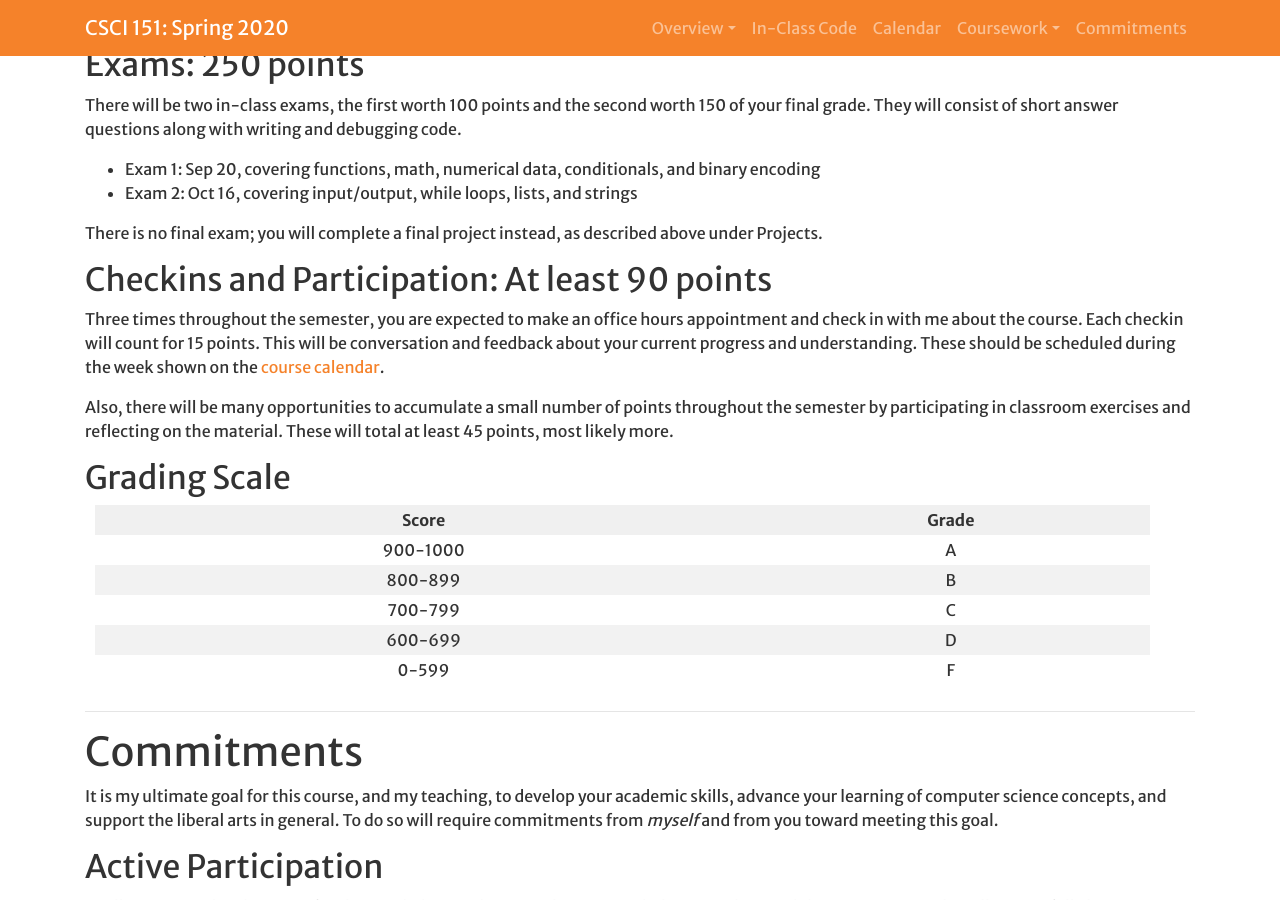
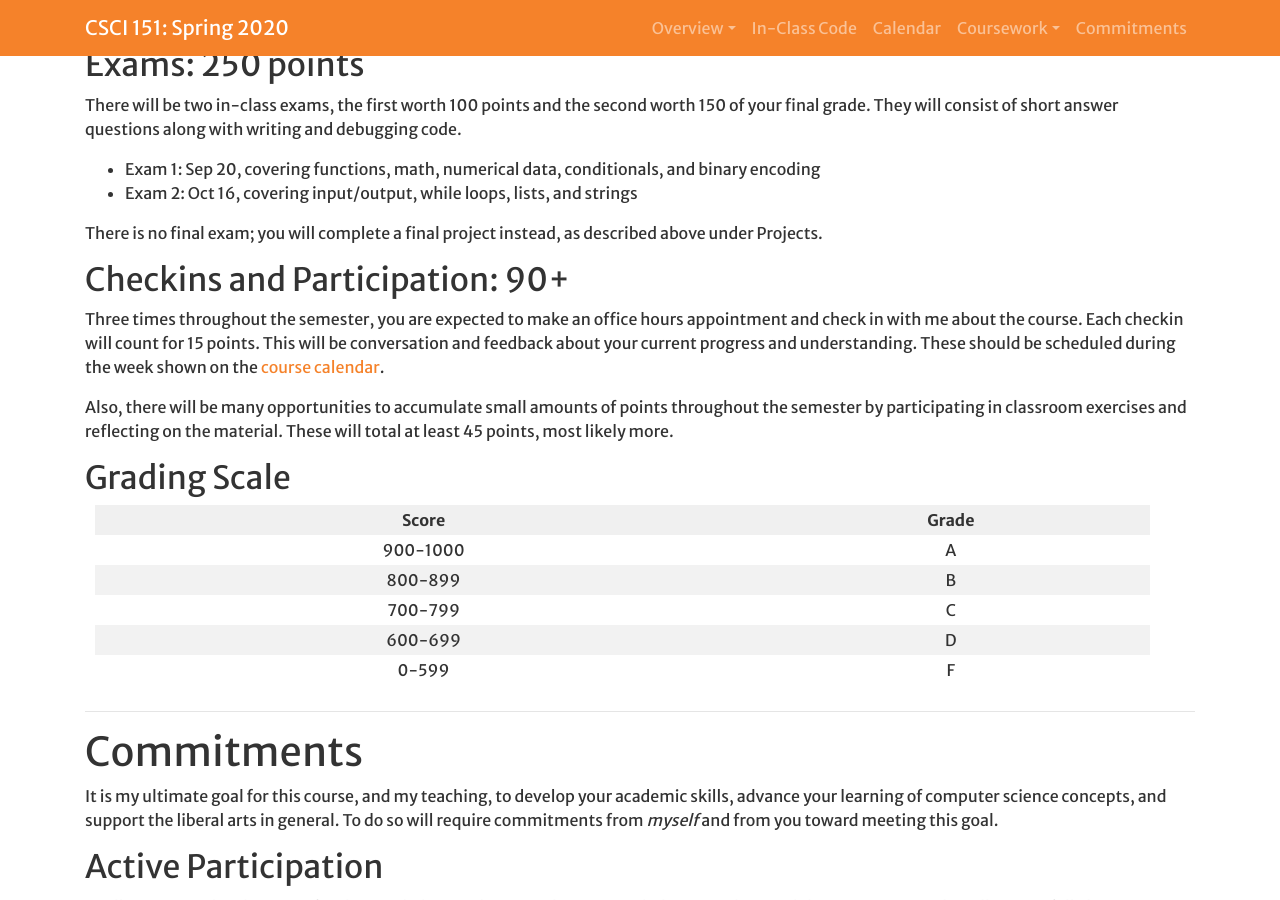
Before and after one commit to Hendrix-CS/csci151, a Jekyll site: the page built from index.md, in a window 1280 px wide and 900 px high, scrolled down 3023 px. Built offline with Jekyll 4.4.1, drawn with Linux system fonts in a browser that asks for light colours; a script that is not in the unit is left out; our own code applies the rules of GitHub Pages for plain Markdown files.

Commit message:
New resource images and links

```diff
--- a/_config.yml
+++ b/_config.yml
@@ -82,14 +82,17 @@
 
 resources:
   - name: Java
-    image: assets/images/pythonlogo.png
-    url: http://python.org
+    image: assets/images/java-logo.png
+    url: https://jdk.java.net/13/
   - name: IntelliJ
-    image: assets/images/azure.png
-    url: https://notebooks.azure.com/
+    image: assets/images/IntelliJ_IDEA_Logo.png
+    url: https://www.jetbrains.com/idea/
   - name: JavaFX
-    image: assets/images/pycharmlogo.png
-    url: https://www.jetbrains.com/pycharm/
+    image: assets/images/javafx.png
+    url: https://openjfx.io/
+  - name: SceneBuilder
+    image: assets/images/SceneBuilderLogo.png
+    url: https://gluonhq.com/products/scene-builder/
 
 extra-resources:
   - name: Java4Python
--- a/index.md
+++ b/index.md
@@ -103,7 +103,7 @@
 
 There is no final exam; you will complete a final project instead, as described above under Projects.
 
-## <a name="checkins">Checkins and Participation</a>: At least 90 points
+## <a name="checkins">Checkins and Participation</a>: 90+
 
 Three times throughout the semester, you are expected to
 make an office hours appointment and check in with me about the course. Each checkin
@@ -112,7 +112,7 @@
 These should be scheduled during the week shown
 on the [course calendar](https://app.teamgantt.com/public/projects/calendar/2020-01-05?ids=1972972&projectIds=1972972&publicKeys=bWZU5DuRsTN4&userResourceIds=0).
 
-Also, there will be many opportunities to accumulate a small number of points
+Also, there will be many opportunities to accumulate small amounts of points
 throughout the semester by participating in classroom exercises and
 reflecting on the material. These will total at least 45 points, most likely more.
 
```
Also changed, not shown: assets/images/IntelliJ_IDEA_Logo.png (added), assets/images/SceneBuilderLogo.png (added), assets/images/azure.png (deleted), assets/images/checkio_logo.png (deleted), assets/images/checkio_logo_small.png (deleted), assets/images/java-logo.png (added), assets/images/javafx.1.png (added), assets/images/javafx.png (added), assets/images/processing-logo.png (deleted), assets/images/pycharmlogo.png (deleted), assets/images/python_tutor.png (deleted), assets/images/pythonlogo.png (deleted), assets/images/replit.png (deleted).
